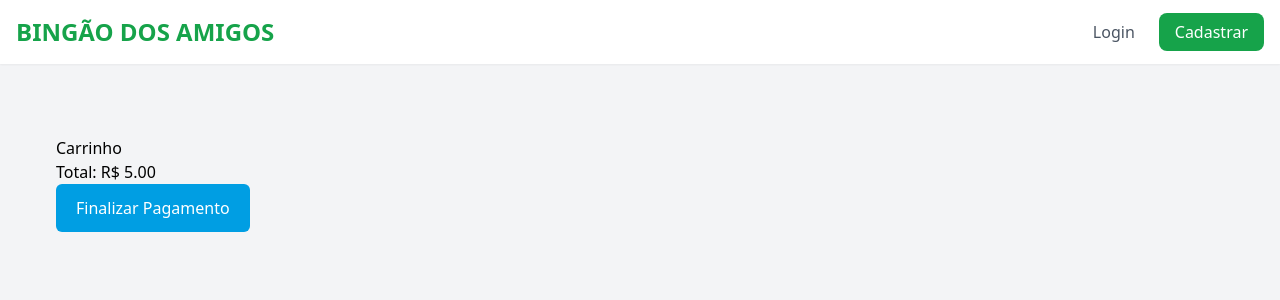
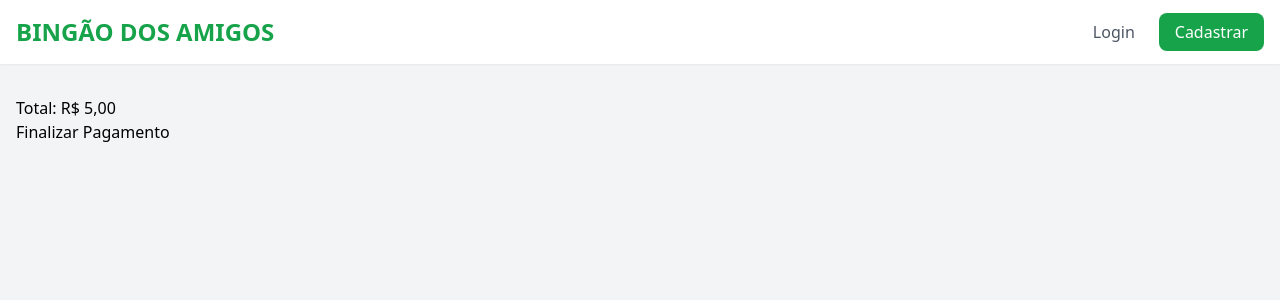
Before and after one commit to Uelbersilva725/bingao-dos-amigos, a React (Vite) app: page /cart in a window 1280 px wide. Shown: the top 300 px of the page. Built offline with nearby package versions, Linux system fonts and the light colour scheme.

Commit message:
fix: fluxo completo pagamento + webhook + salvamento aposta

```diff
--- a/src/components/Cart.tsx
+++ b/src/components/Cart.tsx
@@ -1,59 +1,42 @@
-import { useState } from 'react'
+export default function Cart() {
+  const total = 5
 
-export default function Cart() {
-  const [loading, setLoading] = useState(false)
-
-  const totalValue = 5 // ou calcule dinamicamente
+  // EXEMPLO — pegue do seu estado real
+  const user_id = 'UUID_DO_USUARIO_LOGADO'
+  const bets = [
+    [1, 3, 15, 31, 48, 50, 63, 69, 79, 80],
+  ]
 
   const handlePayment = async () => {
     try {
-      setLoading(true)
-
       const response = await fetch('/.netlify/functions/createPreference', {
         method: 'POST',
-        headers: {
-          'Content-Type': 'application/json',
-        },
+        headers: { 'Content-Type': 'application/json' },
         body: JSON.stringify({
-          total: totalValue,
+          total,
+          user_id,
+          bets,
         }),
       })
 
       const data = await response.json()
 
-      if (!data.id) {
-        throw new Error('Preference ID não retornado')
-      }
+      if (!data.id) throw new Error('Preference ID inválido')
 
-      // 🚀 REDIRECIONAMENTO CORRETO PARA O MERCADO PAGO
       window.location.href =
         `https://www.mercadopago.com.br/checkout/v1/redirect?pref_id=${data.id}`
 
-    } catch (error) {
-      console.error(error)
-      alert('Erro ao iniciar pagamento. Tente novamente.')
-      setLoading(false)
+    } catch (err) {
+      console.error(err)
+      alert('Erro ao iniciar pagamento')
     }
   }
 
   return (
-    <div style={{ padding: 40 }}>
-      <h2>Carrinho</h2>
-      <p>Total: R$ {totalValue.toFixed(2)}</p>
-
-      <button
-        onClick={handlePayment}
-        disabled={loading}
-        style={{
-          padding: '12px 20px',
-          background: '#009ee3',
-          color: '#fff',
-          border: 'none',
-          borderRadius: 6,
-          cursor: 'pointer',
-        }}
-      >
-        {loading ? 'Redirecionando...' : 'Finalizar Pagamento'}
+    <div>
+      <h2>Total: R$ {total},00</h2>
+      <button onClick={handlePayment}>
+        Finalizar Pagamento
       </button>
     </div>
   )
```
Also changed, not shown: 2 other files (tests, documents, lock files or other folders).
